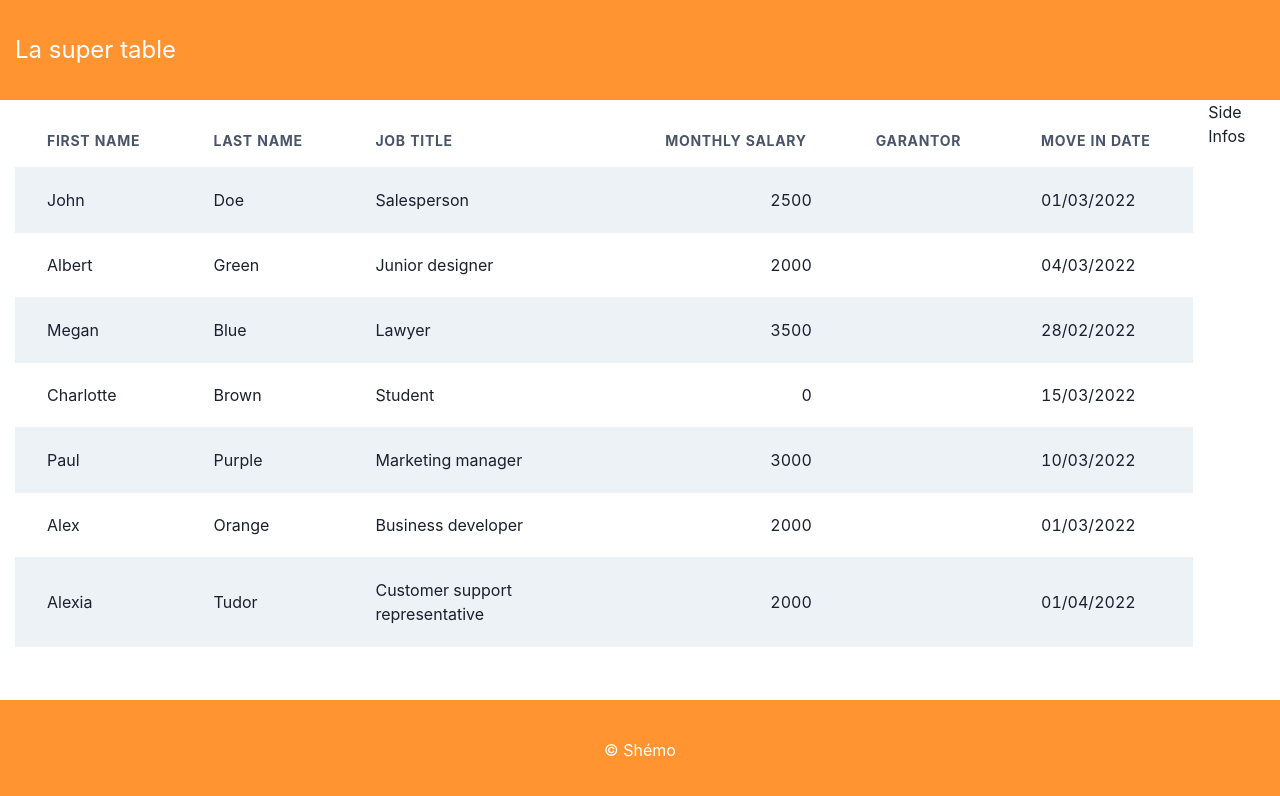
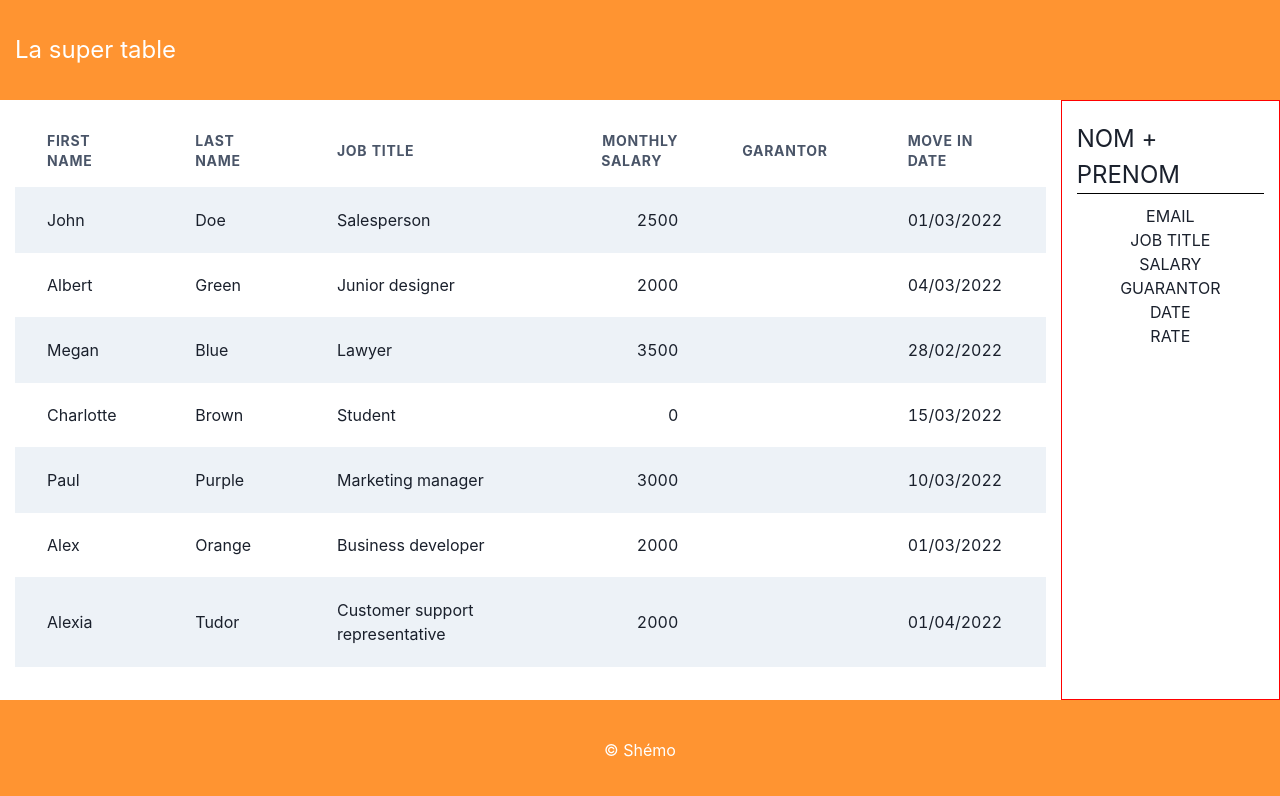
Before and after one commit to ShemoMFR/supertable, a Next.js app: page / in a window 1280 px wide. Shown: the top 796 px of the page. Built offline with nearby package versions, Linux system fonts and the light colour scheme.

Commit message:
context fonctionnel

```diff
--- a/components/DataTable/DataTable.jsx
+++ b/components/DataTable/DataTable.jsx
@@ -1,10 +1,18 @@
-import React, { useMemo } from 'react';
+/* LIBRAIRIES */
+import React, { useMemo, useContext } from 'react';
+import SideInfosContext from '../../context/SideInfosContext';
 
+/* UI */
 import { Table, Thead, Tbody, Tr, Th, Td, chakra } from '@chakra-ui/react'
 import { TriangleDownIcon, TriangleUpIcon } from '@chakra-ui/icons'
 import { useTable, useSortBy } from 'react-table'
 
+/* CSS */
+import style from './DataTable.module.css';
+
 export default function DataTable({ datas }) {
+
+    const {isSideOpen, rateApplicant, setIndexRow} = useContext(SideInfosContext);
 
     const data = useMemo(
         () => datas,
@@ -74,12 +82,12 @@ export default function DataTable({ datas }) {
         </Thead>
         <Tbody {...getTableBodyProps()}>
 
-            {rows.map((row) => {
+            {rows.map((row, index) => {
                 prepareRow(row)
                 return (
-                    <Tr {...row.getRowProps()} onClick={() => console.log('test click')}>
+                    <Tr {...row.getRowProps()} className={style.row}  onClick={() => setIndexRow(index)}>
                     {row.cells.map((cell) => (
-                        <Td {...cell.getCellProps()} isNumeric={cell.column.isNumeric}>
+                        <Td  {...cell.getCellProps()} isNumeric={cell.column.isNumeric}>
                         {cell.render('Cell')}
                     </Td>
                     ))}
--- a/components/DataTable/DataTable.module.css
+++ b/components/DataTable/DataTable.module.css
@@ -0,0 +1,4 @@
+.row:hover {
+    border: 2px solid blue;
+    cursor: pointer;
+}
--- a/components/SideInfos/SideInfos.js
+++ b/components/SideInfos/SideInfos.js
@@ -10,8 +10,14 @@ export default function SideInfos() {
     const {isSideOpen, rateApplicant, setIsSideOpen, setRateApplicant} = useContext(SideInfosContext);
 
     return (
-        <div>
-            Side Infos
+        <div className={style.containerSide}>
+            <div className={style.headerSide}>NOM + PRENOM</div>
+            <div>EMAIL</div>
+            <div>JOB TITLE</div>
+            <div>SALARY</div>
+            <div>GUARANTOR</div>
+            <div>DATE</div>
+            <div>RATE</div>
         </div>
     )
 }
--- a/components/SideInfos/SideInfos.module.css
+++ b/components/SideInfos/SideInfos.module.css
@@ -0,0 +1,16 @@
+.containerSide {
+    display: flex;
+    flex-direction: column;
+    justify-content: flex-start;
+    align-items: center;
+    width: 20%;
+    height: 100%;
+    padding: 20px 15px;
+    border: 1px solid red;
+}
+
+.headerSide {
+    font-size: 1.5rem;
+    border-bottom: 1px solid black;
+    margin-bottom: 10px;
+}
--- a/pages/_app.js
+++ b/pages/_app.js
@@ -15,13 +15,16 @@ function MyApp({ Component, pageProps }) {
     const [queryClient] = useState(() => new QueryClient());
     const [isSideOpen, setIsSideOpen] = useState(false);
     const [rateApplicant, setRateApplicant] = useState(0);
+    const [indexRow, setIndexRow] = useState('');
 
     return (
         <SideInfosContext.Provider value={{
             isSideOpen: isSideOpen,
             setIsSideOpen: setIsSideOpen,
             rateApplicant: rateApplicant,
-            setRateApplicant: setRateApplicant
+            setRateApplicant: setRateApplicant,
+            index: indexRow,
+            setIndexRow: setIndexRow
         }}
         >
             <Layout>
--- a/pages/index.js
+++ b/pages/index.js
@@ -13,8 +13,7 @@ export default function Index(props) {
 
     return (
         <main>
-            {data && <DataTable datas={data.datas}/>}
-            {error && <p>{error}</p>}
+            {data ? <DataTable datas={data.datas}/> : <p>{error}</p>}
         </main>
     )
 }
```
